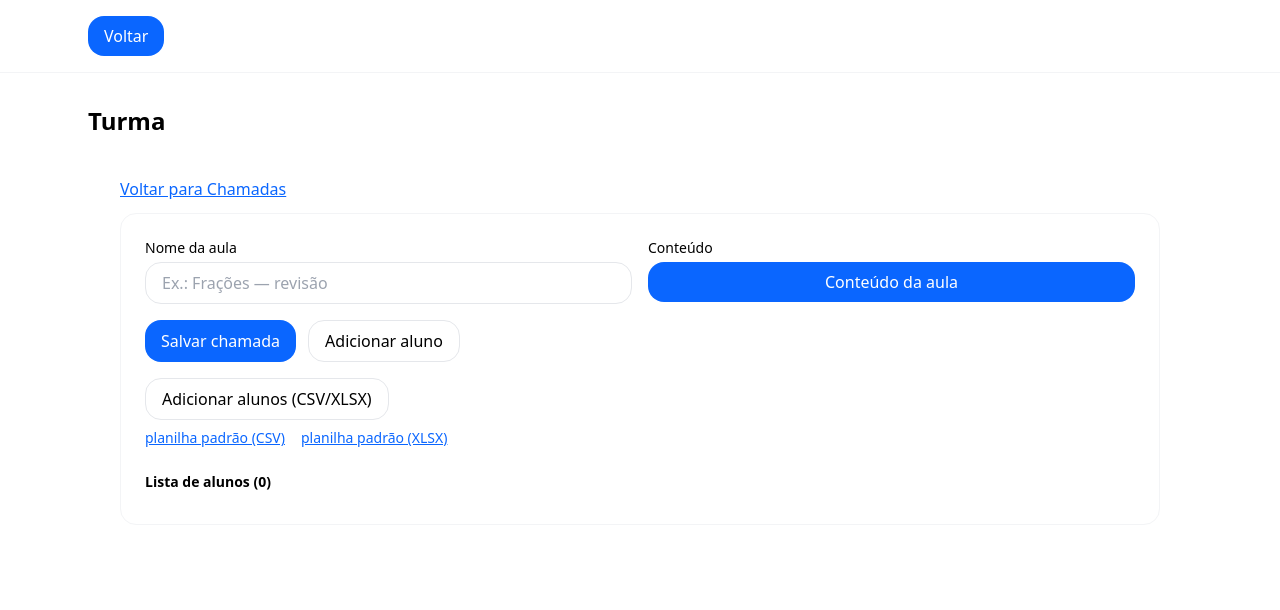
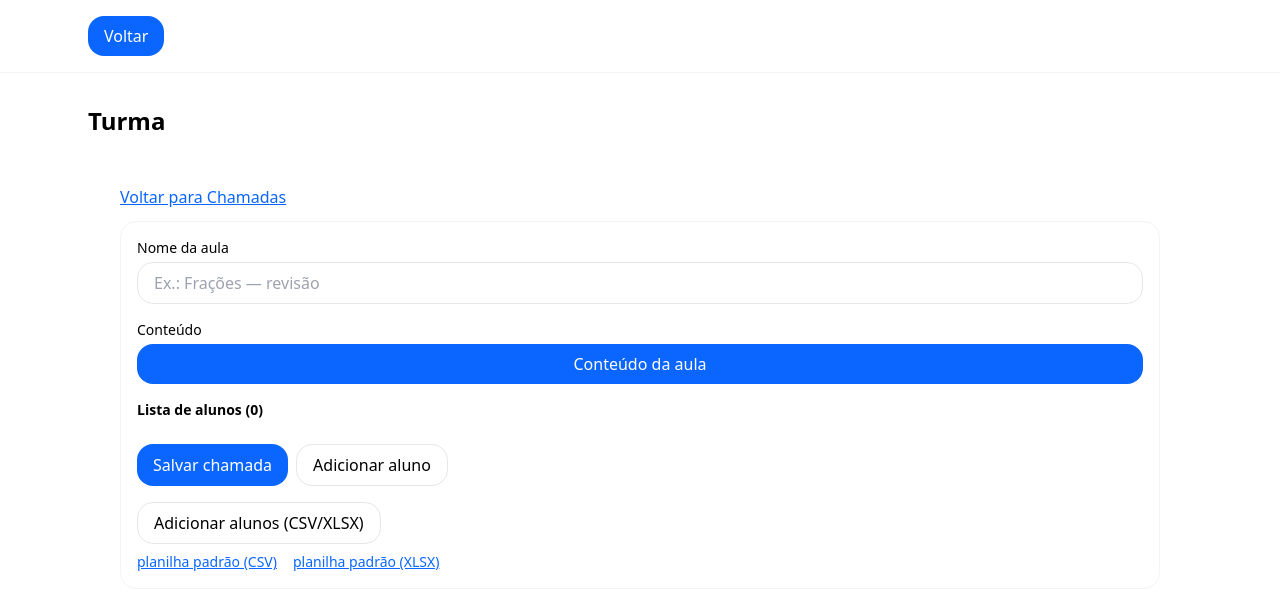
Before and after one commit to guilhermecardosocruz/guieduc, a Next.js app: page /turmas/1/chamadas/1 in a window 1280 px wide. Shown: the top 610 px of the page. Built offline with nearby package versions, Linux system fonts and the light colour scheme.

Commit message:
ux(chamada): manter layout idêntico ao print; lista em faixas; botões após a lista; 'Conteúdo' como botão

```diff
--- a/app/(app)/turmas/[id]/chamadas/[chamadaId]/page.tsx
+++ b/app/(app)/turmas/[id]/chamadas/[chamadaId]/page.tsx
@@ -109,48 +109,59 @@ export default function EditarChamadaPage() {
   );
 
   return (
-    <div className="w-full px-2 sm:px-4 lg:px-6 xl:px-8 py-4">
+    <div className="w-full px-4 sm:px-6 lg:px-8 py-6">
       <div className="mb-3">
         <Link href={`${base}/chamadas`} className="underline">Voltar para Chamadas</Link>
       </div>
 
-      {/* Seção mais larga: ocupa toda a largura disponível */}
-      <div className="rounded-2xl border border-gray-100 bg-white p-4 sm:p-5 lg:p-6">
-        {/* Nome + Conteúdo (botão) */}
-        <div className="grid md:grid-cols-2 gap-4">
-          <div>
+      <div className="rounded-2xl border border-gray-100 bg-white p-4">
+        {/* Nome da aula */}
         <label className="block text-sm mb-1">Nome da aula</label>
         <input
-              className="input"
+          className="input mb-4"
           value={nomeAula}
           onChange={(e)=>setNomeAula(e.target.value)}
           placeholder="Ex.: Frações — revisão"
         />
-          </div>
-          <div>
+
+        {/* Conteúdo -> BOTÃO (posição igual ao print) */}
         <label className="block text-sm mb-1">Conteúdo</label>
         <Link
           href={`${base}/chamadas/${chamadaId}/conteudo`}
-              className="btn-primary w-full text-center"
+          className="btn-primary w-full text-center mb-4"
         >
           Conteúdo da aula
         </Link>
-          </div>
-        </div>
 
-        {/* Botões na mesma linha (sem quebra) */}
-        <div className="mt-4 flex gap-3 flex-nowrap">
-          <button className="btn-primary shrink-0" onClick={salvarChamada}>Salvar chamada</button>
+        {/* Lista de alunos em LINHAS (faixas azuis) */}
+        <p className="text-sm font-semibold mb-2">Lista de alunos ({alunosOrdenados.length})</p>
+        <ul className="divide-y divide-gray-100 rounded-2xl overflow-hidden">
+          {alunosOrdenados.map((a, idx) => (
+            <li
+              key={a.id}
+              className={`flex items-center justify-between py-2 px-4 gap-3 ${idx % 2 === 0 ? "bg-blue-50" : "bg-blue-100"}`}
+            >
+              <span className="truncate">{a.nome}</span>
+              <label className="inline-flex items-center gap-2 text-sm shrink-0">
+                <input type="checkbox" checked={!!pres[a.id]} onChange={()=>togglePresenca(a.id)} />
+                Presente
+              </label>
+            </li>
+          ))}
+        </ul>
+
+        {/* Botões exatamente como no print (ABAIXO da lista) */}
+        <div className="mt-4 flex gap-2">
+          <button className="btn-primary" onClick={salvarChamada}>Salvar chamada</button>
           <button
-            className="inline-flex items-center justify-center rounded-2xl px-4 py-2 font-medium border hover:bg-gray-50 shrink-0"
+            className="inline-flex items-center justify-center rounded-2xl px-4 py-2 font-medium border hover:bg-gray-50"
             onClick={addAlunoManual}
           >
             Adicionar aluno
           </button>
-          <div className="ml-auto"></div>
         </div>
 
-        {/* Importar (mantido) */}
+        {/* Importar planilha (igual estava) */}
         <div className="mt-4">
           <button
             className="inline-flex items-center justify-center rounded-2xl px-4 py-2 font-medium border hover:bg-gray-50"
@@ -164,31 +175,6 @@ export default function EditarChamadaPage() {
             <Link href="/templates/alunos.xlsx" className="underline">planilha padrão (XLSX)</Link>
           </div>
         </div>
-
-        {/* Lista de alunos em GRID ocupando toda a largura */}
-        <div className="mt-6">
-          <p className="text-sm font-semibold mb-2">
-            Lista de alunos ({alunosOrdenados.length})
-          </p>
-          <ul className="grid grid-cols-1 md:grid-cols-2 xl:grid-cols-3 gap-2">
-            {alunosOrdenados.map((a, idx) => (
-              <li
-                key={a.id}
-                className={`${idx % 2 === 0 ? "bg-blue-50" : "bg-blue-100"} rounded-xl border border-gray-100 py-2 px-4 flex items-center justify-between`}
-              >
-                <span className="truncate">{a.nome}</span>
-                <label className="inline-flex items-center gap-2 text-sm shrink-0">
-                  <input
-                    type="checkbox"
-                    checked={!!pres[a.id]}
-                    onChange={()=>togglePresenca(a.id)}
-                  />
-                  Presente
-                </label>
-              </li>
-            ))}
-          </ul>
-        </div>
       </div>
     </div>
   );
```
Also changed, not shown: 1 other file (tests, documents, lock files or other folders). Lines whose indentation alone changed are shown as unchanged.
